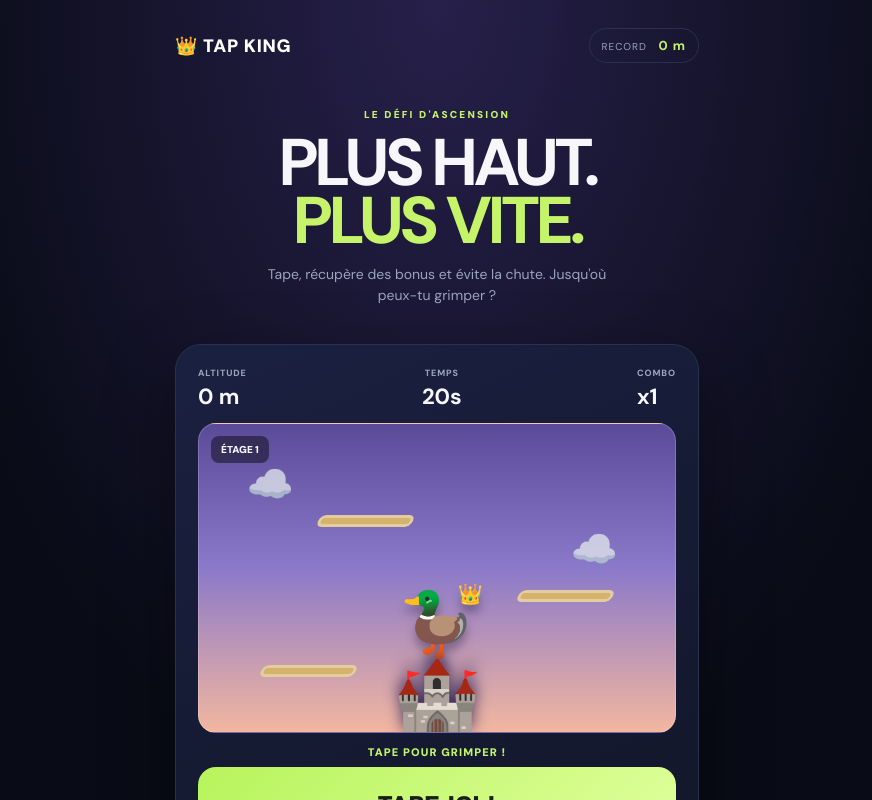
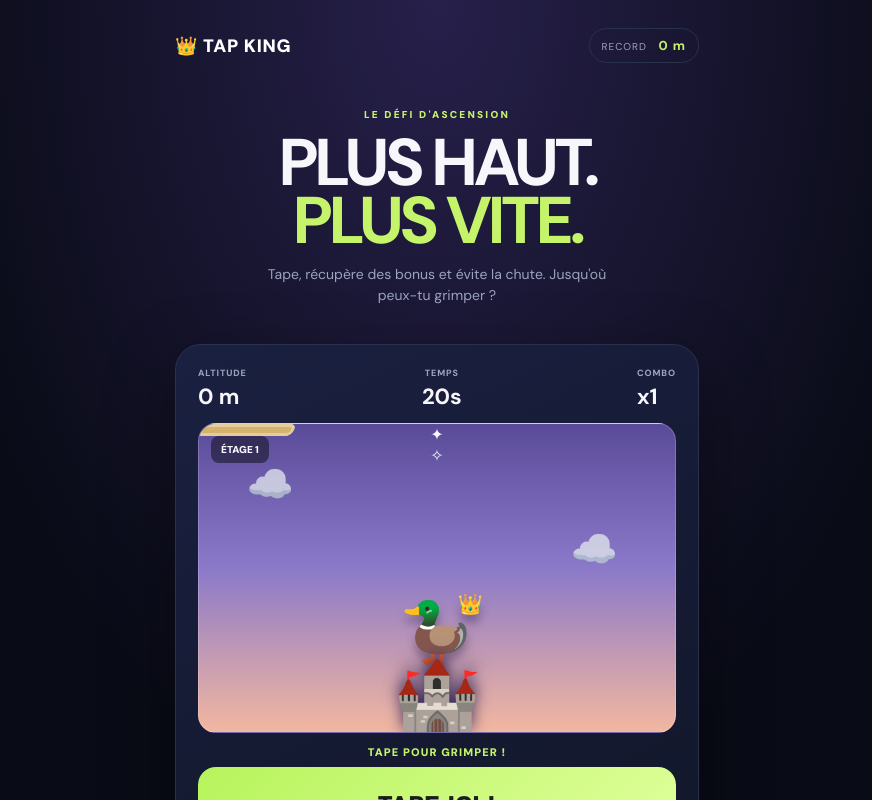
Before and after one commit to digitremahub/Tap-king, a Next.js app: page / in a window 1280 px wide. Both pictures are taken after a click on the button "🚀 COMMENCER". Shown: the top 800 px of the page, without its empty margins (203-1075 px from the left). Built offline with nearby package versions, Linux system fonts and the light colour scheme.

Commit message:
Add animated duck climbing gameplay

```diff
--- a/components/TapGame.tsx
+++ b/components/TapGame.tsx
@@ -111,13 +111,17 @@ export default function TapGame({ onFinish }: Props) {
     setBonus(null);
   }
 
+  const climbOffset = Math.min(height * 3.2, 150);
+  const sceneryOffset = (height * 7) % 180;
+
   return <section className="game-card">
     <div className="game-hud"><div><small>ALTITUDE</small><b>{height} m</b></div><div className="timer"><small>TEMPS</small><b>{time}s</b></div><div><small>COMBO</small><b>x{combo >= 10 ? "1.5" : combo >= 5 ? "1.2" : "1"}</b></div></div>
-    <div className="tower">
+    <div className="tower" style={{ "--scenery-offset": `${sceneryOffset}px` } as React.CSSProperties}>
       <div className="cloud cloud-a">☁️</div><div className="cloud cloud-b">☁️</div>
       <div className="height-marker">ÉTAGE {Math.floor(height / 10) + 1}</div>
-      <div className="platform p1"></div><div className="platform p2"></div><div className="platform p3"></div>
-      <div className={`duck ${obstacle ? "wobble" : ""}`}>🦆<span>👑</span></div>
+      <div className="tower-world" style={{ transform: `translateY(${sceneryOffset}px)` }}><div className="platform p1"></div><div className="platform p2"></div><div className="platform p3"></div><div className="platform p4"></div><div className="platform p5"></div></div>
+      <div key={height} className={`duck ${obstacle ? "wobble" : "jump"}`} style={{ bottom: `${58 + climbOffset}px` }}>🦆<span>👑</span></div>
+      <div className="spark spark-one">✦</div><div className="spark spark-two">✧</div>
       <div className="tower-floor">🏰</div>
       {obstacle && <div className="warning">⚠️ ATTENDS !</div>}
     </div>
```
